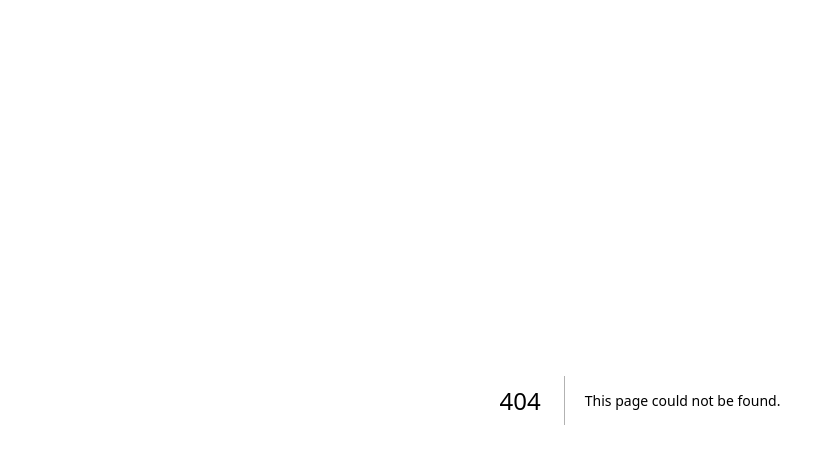
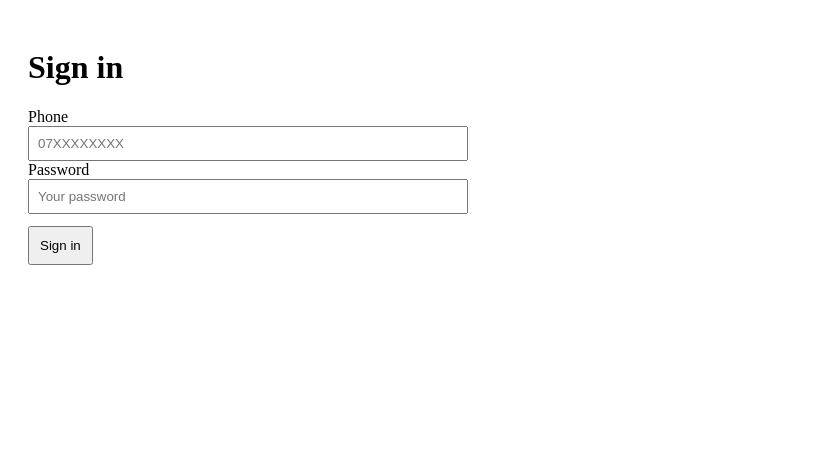
Before and after one commit to kopachalmtd/moviebot, a Next.js app: page /auth/login in a window 1280 px wide. Before the commit this address had no page. Shown: the top 464 px of the page, without its empty margins (0-815 px from the left). Built offline with nearby package versions, Linux system fonts and the light colour scheme.

Commit message:
Create login.js

```diff
--- /dev/null
+++ b/pages/auth/login.js
@@ -0,0 +1,40 @@
+// pages/auth/login.js
+import { useState } from "react";
+import Router from "next/router";
+
+export default function Login() {
+  const [phone, setPhone] = useState("");
+  const [password, setPassword] = useState("");
+  const [err, setErr] = useState("");
+  const [loading, setLoading] = useState(false);
+
+  async function handleLogin(e) {
+    e.preventDefault();
+    setErr("");
+    setLoading(true);
+    const res = await fetch("/api/auth/login", {
+      method: "POST",
+      headers: { "content-type": "application/json" },
+      body: JSON.stringify({ phone, password })
+    });
+    const j = await res.json();
+    setLoading(false);
+    if (!res.ok) return setErr(j.error || "Login failed");
+    localStorage.setItem("token", j.token);
+    Router.push("/movies");
+  }
+
+  return (
+    <div style={{padding:20}}>
+      <h1>Sign in</h1>
+      <form onSubmit={handleLogin} style={{maxWidth:420}}>
+        <label>Phone</label>
+        <input value={phone} onChange={e=>setPhone(e.target.value)} placeholder="07XXXXXXXX" style={{width:"100%", padding:8}} />
+        <label style={{marginTop:8}}>Password</label>
+        <input value={password} onChange={e=>setPassword(e.target.value)} type="password" placeholder="Your password" style={{width:"100%", padding:8}} />
+        {err && <div style={{color:"red", marginTop:8}}>{err}</div>}
+        <button disabled={loading} style={{marginTop:12, padding:10}}>{loading ? "Signing..." : "Sign in"}</button>
+      </form>
+    </div>
+  );
+}
```
